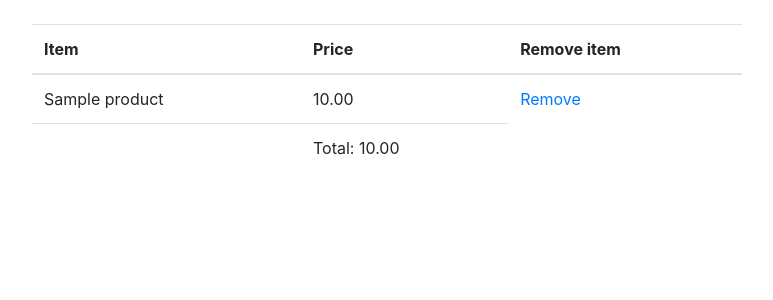
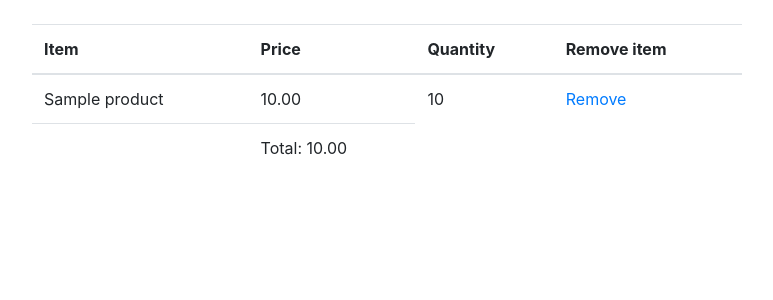
Before and after one commit to Francis-Njoku/clothstore, a Django app: template templates/cart/view.html in a window 1280 px wide. Shown: the part 56-356 px from the top of the page, without its empty margins (68-841 px from the left). Run offline with Django 3.2, Linux system fonts and the light colour scheme; the template is opened without the code that fills it: values that come from a table or form of the project are taken from there, others are empty; tables that the repository leaves empty hold one stand-in row (values such as "Sample post"); some libraries are stand-ins or nearby versions.

Commit message:
Include quantity to cart view page

```diff
--- a/templates/cart/view.html
+++ b/templates/cart/view.html
@@ -10,6 +10,7 @@
 <thead>
 <th>Item</th>
 <th>Price</th>
+<th>Quantity</th>
 <th>Remove item</th>
 </thead>
 <tfoot>
@@ -18,9 +19,14 @@
 <td>Total: {{ cart.total }}
 </tr>
 </tfoot>
-{% for item in cart.products.all %}
+{% for item in cart.items.all %}
 
-<tr><td>{{ item }}</td><td>{{ item.price }}</td><td><a href='{% url "update_cart" item.slug %}'>Remove</a></td></tr>
+<tr>
+<td>{{ item.product }}</td>
+<td>{{ item.product.price }}</td>
+<td>{{ item.quantity }}</td>
+<td><a href='{% url "update_cart" item.product.slug %}'>Remove</a></td>
+</tr>
 
 {% endfor %}
 
```
